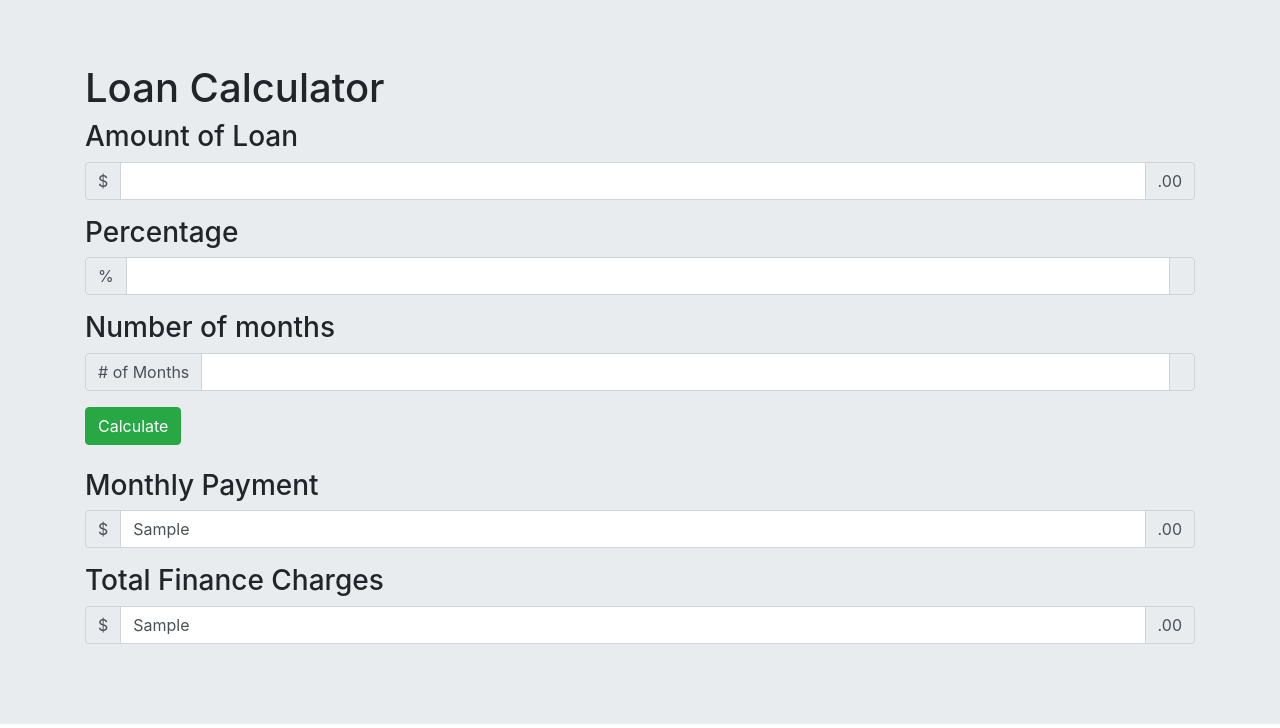
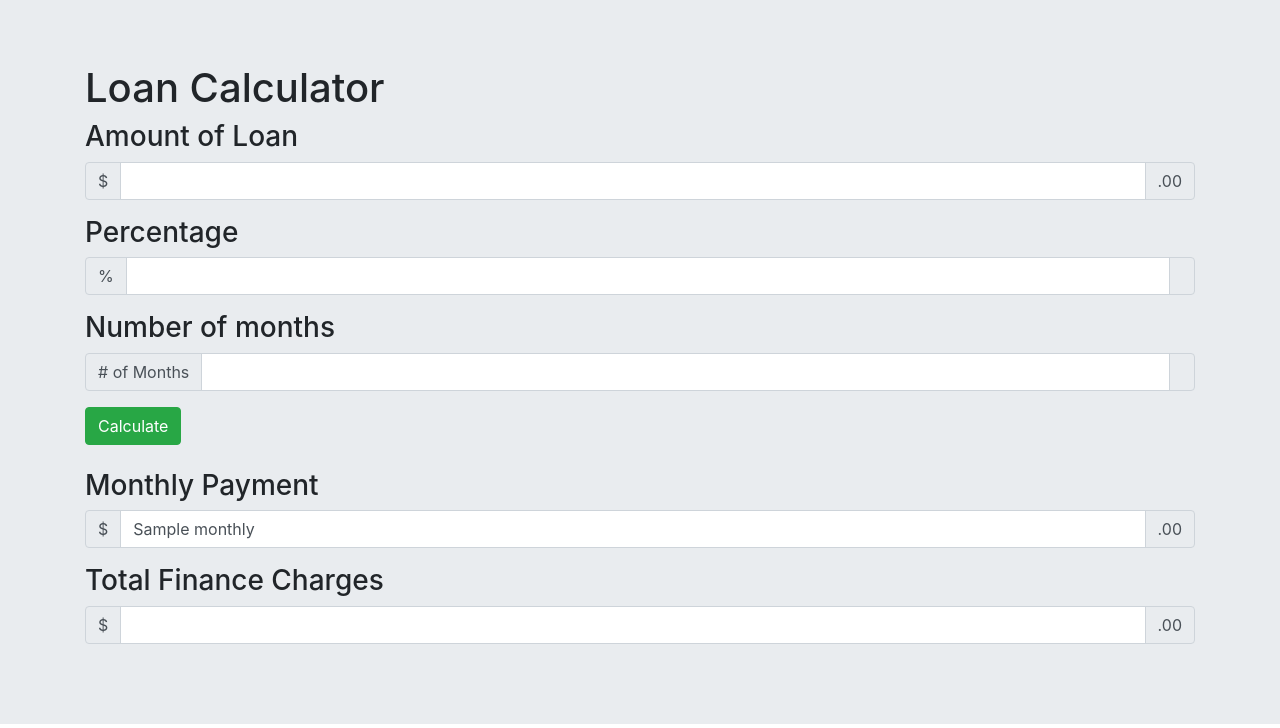
Before and after one commit to AidanFarhi/loan-calculator, a Flask app: template templates/layout.html in a window 1280 px wide. Shown: the top 728 px of the page. Run offline with Flask 2, Linux system fonts and the light colour scheme; the template is opened without the code that fills it: most values are stand-ins (such as "Sample title", 1, 10 or a date in 2020); some libraries are stand-ins or nearby versions.

Commit message:
Calculations are now passed to page, needs more work

```diff
--- a/app.py
+++ b/app.py
@@ -10,7 +10,7 @@ def index():
 @app.route("/total", methods=["POST", "GET"])
 def total():
     principle = request.form.get("loan_amount")
-    principle = float(principle)
+    principle = int(principle)
     rate = request.form.get("percentage")
     rate = float(rate)
     rate = rate/100
@@ -18,4 +18,4 @@ def total():
     term = float(term)
     monthly = principle * rate / (1 - math.pow(1 + rate, - term))
     monthly = int(monthly)
-    return render_template("index.html", monthly="monthly")
+    return render_template("index.html", monthly=monthly)
--- a/templates/index.html
+++ b/templates/index.html
@@ -1,4 +1 @@
 {% extends "layout.html" %}
-{% block header %}{% endblock %}
-{% block body %}
-{% endblock %}
--- a/templates/layout.html
+++ b/templates/layout.html
@@ -54,12 +54,14 @@
       <br>
       <br>
 
+    </form>
+
       <h3>Monthly Payment</h3>
       <div class="input-group mb-3">
         <div class="input-group-prepend">
           <span class="input-group-text">$</span>
         </div>
-        <output type="number" class="form-control" aria-label="Amount (to the nearest dollar)" name="monthly">{{ monthly_payment }}</output>
+        <span action="{{ url_for( 'total' ) }}" method="get" class="form-control" aria-label="Amount (to the nearest dollar)" name="monthly">{{ monthly }}</span>
         <div class="input-group-append">
           <span class="input-group-text">.00</span>
         </div>
@@ -70,13 +72,13 @@
         <div class="input-group-prepend">
           <span class="input-group-text">$</span>
         </div>
-        <output type="number" class="form-control" aria-label="Amount (to the nearest dollar)" name="finance_charges">{{ finance_charges }}</output>
+        <span class="form-control" aria-label="Amount (to the nearest dollar)"></span>
         <div class="input-group-append">
           <span class="input-group-text">.00</span>
         </div>
       </div>
 
-      </form>
+
 
     </div>
 </div>
```
